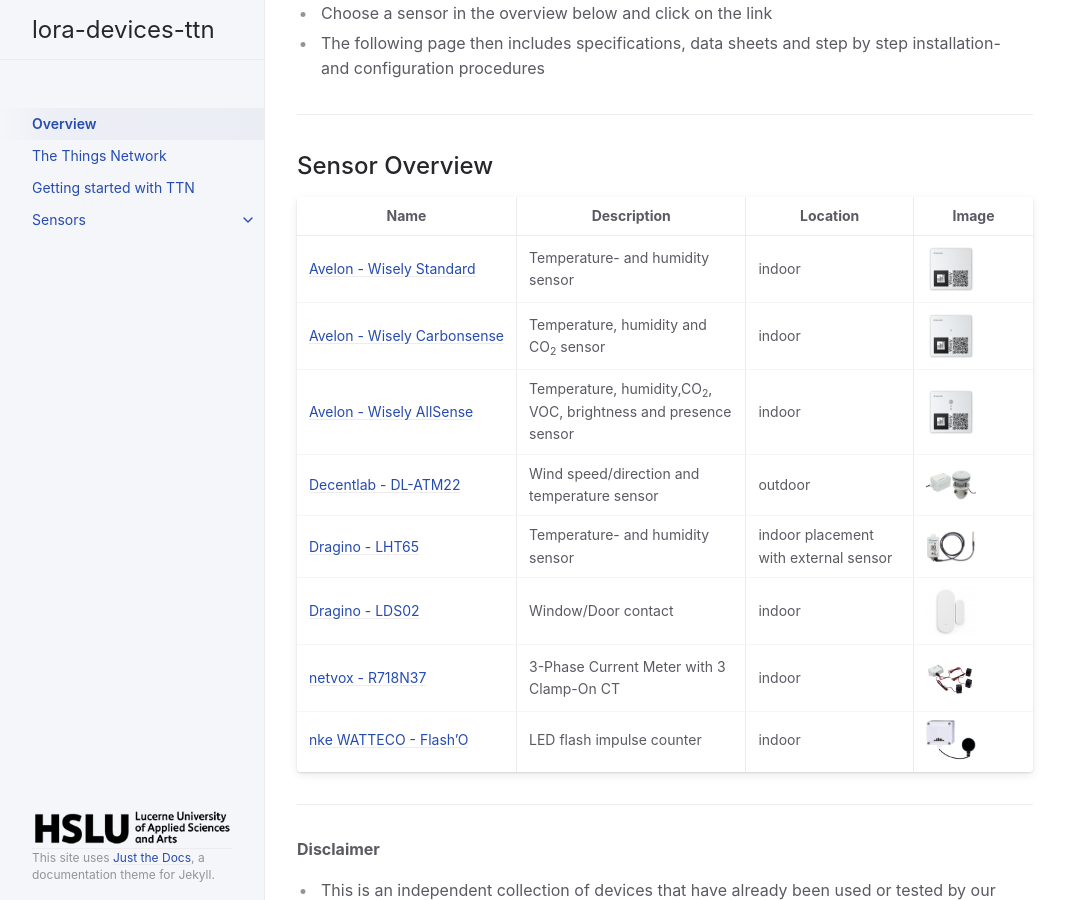
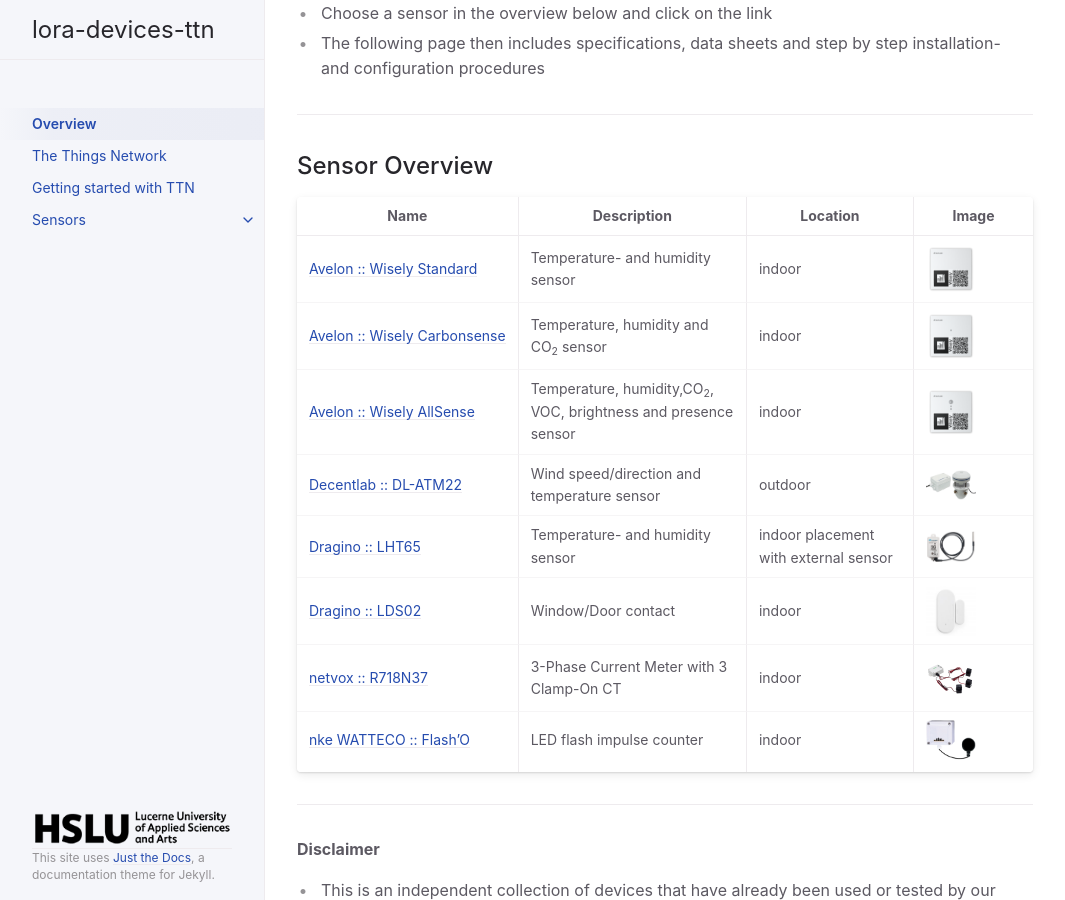
Before and after one commit to hslu-ige-laes/lora-devices-ttn, a Jekyll site: the page built from index.md, in a window 1280 px wide and 900 px high, scrolled down 286 px. Shown: the whole window, without its empty margins (107-1172 px from the left). Built offline with Jekyll 4.4.1, drawn with Linux system fonts in a browser that asks for light colours.

Commit message:
Update index.md

```diff
--- a/index.md
+++ b/index.md
@@ -22,14 +22,14 @@ This documentation gives an overview of different LoRaWAN devices and describes
 
 | Name | Description | Location | Image|
 | --- | --- | --- | --- | --- |
-| [Avelon - Wisely Standard](https://hslu-ige-laes.github.io/lora-devices-ttn/docs/sensors/avelon-wisely-standard/) | Temperature- and humidity sensor| indoor  | <img src="https://github.com/hslu-ige-laes/lora-devices-ttn/raw/master/docs/sensors/avelon-wisely-standard_01.png" width="50" align="center"> |
-| [Avelon - Wisely Carbonsense](https://hslu-ige-laes.github.io/lora-devices-ttn/docs/sensors/avelon-wisely-carbonsense/) | Temperature, humidity and CO<sub>2</sub> sensor | indoor | <img src="https://github.com/hslu-ige-laes/lora-devices-ttn/raw/master/docs/sensors/avelon-wisely-carbonsense_01.png" width="50" align="center"> |
-| [Avelon - Wisely AllSense](https://hslu-ige-laes.github.io/lora-devices-ttn/docs/sensors/avelon-wisely-allsense/) | Temperature, humidity,CO<sub>2</sub>, VOC, brightness and presence sensor | indoor | <img src="https://github.com/hslu-ige-laes/lora-devices-ttn/raw/master/docs/sensors/avelon-wisely-allsense_01.png" width="50" align="center"> |
-| [Decentlab - DL-ATM22](https://hslu-ige-laes.github.io/lora-devices-ttn/docs/sensors/decentlab-dl-atm22/) | Wind speed/direction and temperature sensor | outdoor | <img src="https://github.com/hslu-ige-laes/lora-devices-ttn/raw/master/docs/sensors/decentlab-dl-atm22_02.jpg" width="50" align="center"> |
-| [Dragino - LHT65](https://hslu-ige-laes.github.io/lora-devices-ttn/docs/sensors/dragino-lht65/) | Temperature- and humidity sensor | indoor placement with external sensor | <img src="https://github.com/hslu-ige-laes/lora-devices-ttn/raw/master/docs/sensors/dragino-lht65_01.png" width="50" align="center"> |
-| [Dragino - LDS02](https://hslu-ige-laes.github.io/lora-devices-ttn/docs/sensors/dragino-lds02/) | Window/Door contact | indoor | <img src="https://github.com/hslu-ige-laes/lora-devices-ttn/raw/master/docs/sensors/dragino-lds02_01.jpg" width="50" align="center"> |
-| [netvox - R718N37](https://hslu-ige-laes.github.io/lora-devices-ttn/docs/sensors/netvox-R718N37/) | 3-Phase Current Meter with 3 Clamp-On CT | indoor | <img src="https://github.com/hslu-ige-laes/lora-devices-ttn/raw/master/docs/sensors/netvox-r871n37_01.jpg" width="50" align="center"> |
-| [nke WATTECO - Flash'O](https://hslu-ige-laes.github.io/lora-devices-ttn/docs/sensors/nke-watteco-flash-o/) | LED flash impulse counter | indoor | <img src="https://github.com/hslu-ige-laes/lora-devices-ttn/raw/master/docs/sensors/nke-watteco-flash-o_01.png" width="50" align="center"> |
+| [Avelon :: Wisely Standard](https://hslu-ige-laes.github.io/lora-devices-ttn/docs/sensors/avelon-wisely-standard/) | Temperature- and humidity sensor| indoor  | <img src="https://github.com/hslu-ige-laes/lora-devices-ttn/raw/master/docs/sensors/avelon-wisely-standard_01.png" width="50" align="center"> |
+| [Avelon :: Wisely Carbonsense](https://hslu-ige-laes.github.io/lora-devices-ttn/docs/sensors/avelon-wisely-carbonsense/) | Temperature, humidity and CO<sub>2</sub> sensor | indoor | <img src="https://github.com/hslu-ige-laes/lora-devices-ttn/raw/master/docs/sensors/avelon-wisely-carbonsense_01.png" width="50" align="center"> |
+| [Avelon :: Wisely AllSense](https://hslu-ige-laes.github.io/lora-devices-ttn/docs/sensors/avelon-wisely-allsense/) | Temperature, humidity,CO<sub>2</sub>, VOC, brightness and presence sensor | indoor | <img src="https://github.com/hslu-ige-laes/lora-devices-ttn/raw/master/docs/sensors/avelon-wisely-allsense_01.png" width="50" align="center"> |
+| [Decentlab :: DL-ATM22](https://hslu-ige-laes.github.io/lora-devices-ttn/docs/sensors/decentlab-dl-atm22/) | Wind speed/direction and temperature sensor | outdoor | <img src="https://github.com/hslu-ige-laes/lora-devices-ttn/raw/master/docs/sensors/decentlab-dl-atm22_02.jpg" width="50" align="center"> |
+| [Dragino :: LHT65](https://hslu-ige-laes.github.io/lora-devices-ttn/docs/sensors/dragino-lht65/) | Temperature- and humidity sensor | indoor placement with external sensor | <img src="https://github.com/hslu-ige-laes/lora-devices-ttn/raw/master/docs/sensors/dragino-lht65_01.png" width="50" align="center"> |
+| [Dragino :: LDS02](https://hslu-ige-laes.github.io/lora-devices-ttn/docs/sensors/dragino-lds02/) | Window/Door contact | indoor | <img src="https://github.com/hslu-ige-laes/lora-devices-ttn/raw/master/docs/sensors/dragino-lds02_01.jpg" width="50" align="center"> |
+| [netvox :: R718N37](https://hslu-ige-laes.github.io/lora-devices-ttn/docs/sensors/netvox-R718N37/) | 3-Phase Current Meter with 3 Clamp-On CT | indoor | <img src="https://github.com/hslu-ige-laes/lora-devices-ttn/raw/master/docs/sensors/netvox-r871n37_01.jpg" width="50" align="center"> |
+| [nke WATTECO :: Flash'O](https://hslu-ige-laes.github.io/lora-devices-ttn/docs/sensors/nke-watteco-flash-o/) | LED flash impulse counter | indoor | <img src="https://github.com/hslu-ige-laes/lora-devices-ttn/raw/master/docs/sensors/nke-watteco-flash-o_01.png" width="50" align="center"> |
 
 
 <hr>
```
